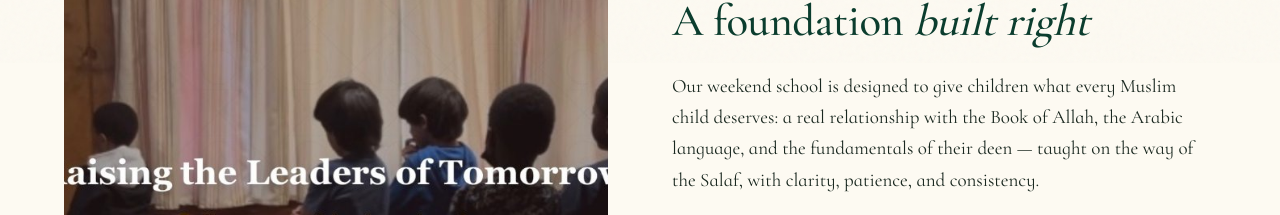
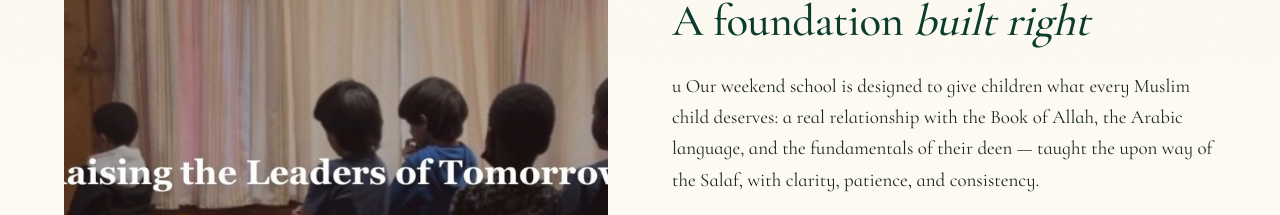
Before and after one commit to jalilgreen11-png/kobe, a plain HTML site: page weekend-school.html in a window 1280 px wide. Shown: the part 737-952 px from the top of the page. Drawn offline with nearby package versions, Linux system fonts and the light colour scheme.

Commit message:
Update weekend-school.html
"Taught upon the way of the salaf"

```diff
--- a/weekend-school.html
+++ b/weekend-school.html
@@ -29,7 +29,7 @@
         <div class="eyebrow">Our Philosophy</div>
         <h2>A foundation <em>built right</em></h2>
         <p>
-          Our weekend school is designed to give children what every Muslim child deserves: a real relationship with the Book of Allah, the Arabic language, and the fundamentals of their deen — taught on the way of the Salaf, with clarity, patience, and consistency.
+u          Our weekend school is designed to give children what every Muslim child deserves: a real relationship with the Book of Allah, the Arabic language, and the fundamentals of their deen — taught the upon way of the Salaf, with clarity, patience, and consistency.
         </p>
         <p>
           Small class sizes, structured curriculum, and teachers who care about every student. Brothers and sisters welcome. Classes run Saturdays and Sundays throughout the school year.
```
